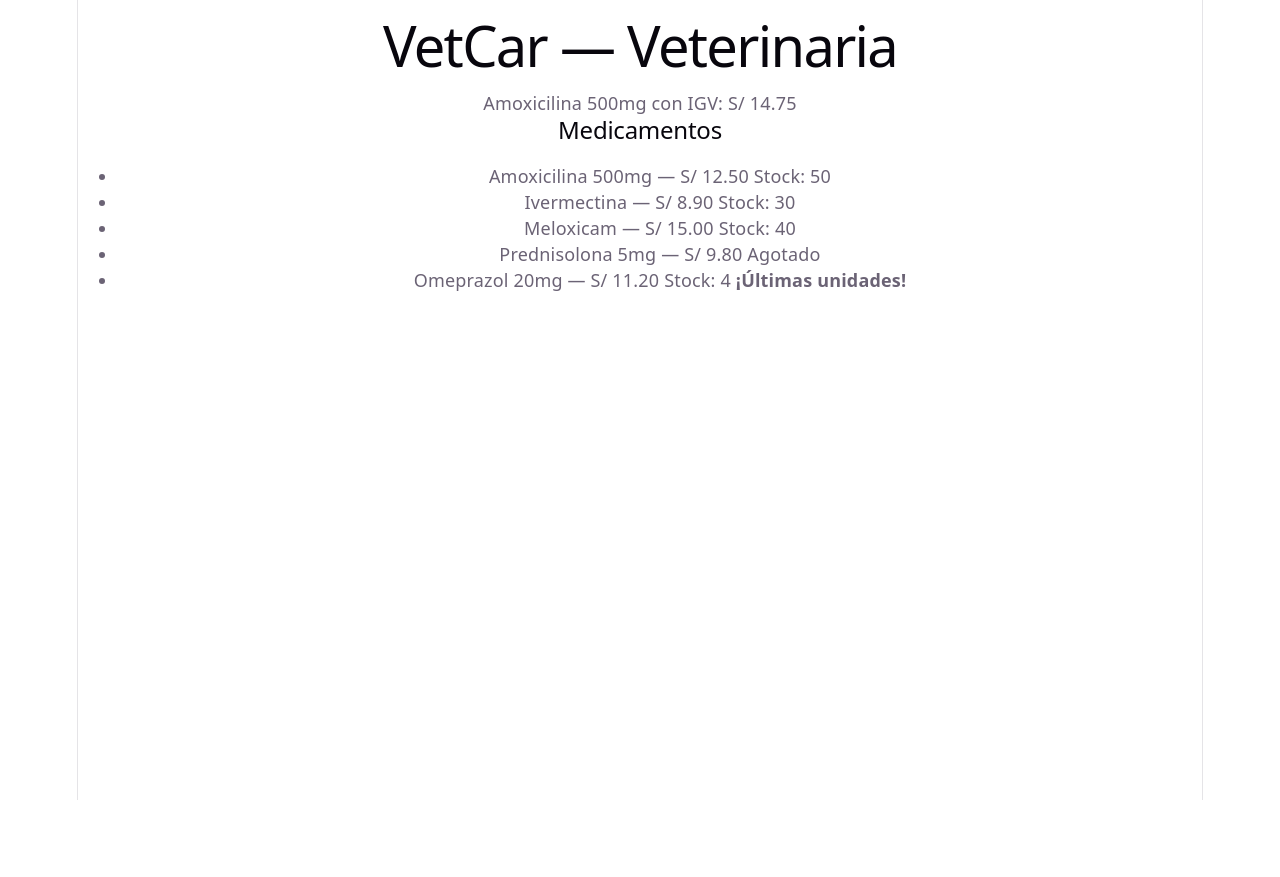
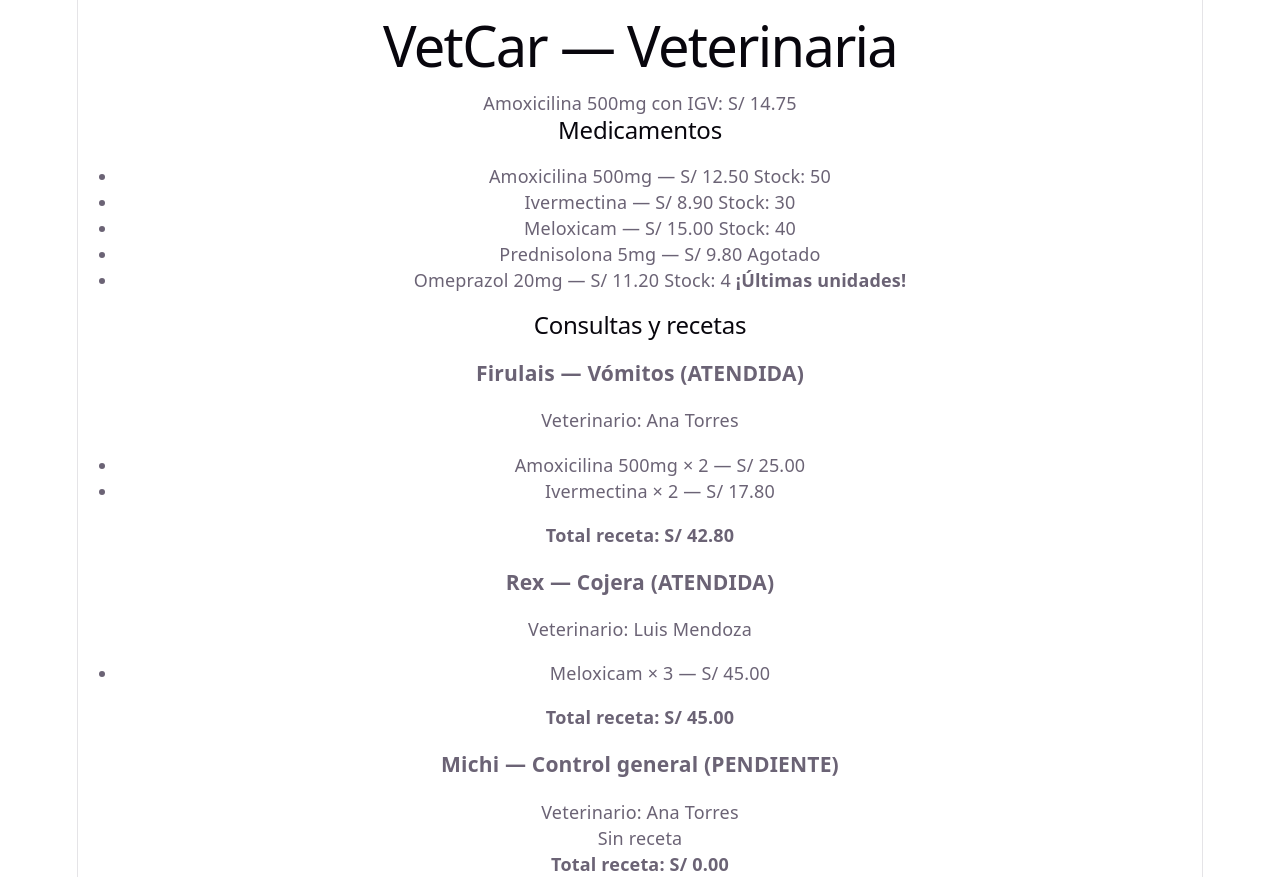
Before and after one commit to DMillonnesZ/Desarrollo-de-Aplicaciones-Empresariales, a React app in the folder semana8/frontend/: page / in a window 1280 px wide. Before the commit the page ends 800 px from the top, so only its background shows below. Built offline with nearby package versions, Linux system fonts and the light colour scheme; the HTML template or start-up script is replaced by a standard one.

Commit message:
feat(frontend): consultas con recetas en listas anidadas

```diff
--- a/semana8/frontend/src/App.jsx
+++ b/semana8/frontend/src/App.jsx
@@ -1,3 +1,4 @@
+
 const medicamentos = [
   { id: 1, uuid: "m1", nombre: "Amoxicilina 500mg", descripcion: "Antibiótico", stock: 50, precio_unitario: "12.50" },
   { id: 2, uuid: "m2", nombre: "Ivermectina", descripcion: "Antiparasitario", stock: 30, precio_unitario: "8.90" },
@@ -5,26 +6,118 @@ const medicamentos = [
   { id: 4, uuid: "m4", nombre: "Prednisolona 5mg", descripcion: "Corticoide", stock: 0, precio_unitario: "9.80" },
   { id: 5, uuid: "m5", nombre: "Omeprazol 20mg", descripcion: "Protector gástrico", stock: 4, precio_unitario: "11.20" },
 ];
+
+const consultas = [
+  {
+    uuid: "c1",
+    fecha: "2026-10-13T10:30:00Z",
+    mascota: "Firulais",
+    veterinario: "Ana Torres",
+    motivo: "Vómitos",
+    estado: "ATENDIDA",
+    costo: "60.00",
+    detalles_receta: [
+      { uuid: "d1", medicamento: "Amoxicilina 500mg", cantidad: 2, precio_unitario: "12.50", dosis: "1 cada 12 horas", indicaciones: "" },
+      { uuid: "d2", medicamento: "Ivermectina", cantidad: 2, precio_unitario: "8.90", dosis: "1 cada 12 horas", indicaciones: "" },
+    ],
+  },
+  {
+    uuid: "c2",
+    fecha: "2026-10-10T16:00:00Z",
+    mascota: "Rex",
+    veterinario: "Luis Mendoza",
+    motivo: "Cojera",
+    estado: "ATENDIDA",
+    costo: "80.00",
+    detalles_receta: [
+      { uuid: "d3", medicamento: "Meloxicam", cantidad: 3, precio_unitario: "15.00", dosis: "1 al día", indicaciones: "Con alimento" },
+    ],
+  },
+  {
+    uuid: "c3",
+    fecha: "2026-10-20T09:00:00Z",
+    mascota: "Michi",
+    veterinario: "Ana Torres",
+    motivo: "Control general",
+    estado: "PENDIENTE",
+    costo: "40.00",
+    detalles_receta: [],
+  },
+];
+
+const totalReceta = (detalles) =>
+  detalles.reduce(
+    (acc, d) => acc + d.cantidad * Number(d.precio_unitario),
+    0
+  );
+
 function App() {
   const nombreApp = "VetCar";
   const igv = 0.18;
-  const conIgv = (precio) => (precio * (1 + igv)).toFixed(2);
+
+  const conIgv = (precio) =>
+    (precio * (1 + igv)).toFixed(2);
 
   return (
     <div>
       <h1>{nombreApp} — Veterinaria</h1>
-      <p>Amoxicilina 500mg con IGV: S/ {conIgv(12.5)}</p>
+
+      <p>
+        Amoxicilina 500mg con IGV: S/ {conIgv(12.5)}
+      </p>
+
       <h2>Medicamentos</h2>
+
       {medicamentos.length === 0 && <p>No hay registros</p>}
+
       <ul>
         {medicamentos.map((m) => (
           <li key={m.id}>
             {m.nombre} — S/ {Number(m.precio_unitario).toFixed(2)}{" "}
-  {m.stock === 0 ? <span>Agotado</span> : <span>Stock: {m.stock}</span>}
-  {m.stock > 0 && m.stock <= 5 && <strong> ¡Últimas unidades!</strong>}
+
+            {m.stock === 0 ? (
+              <span>Agotado</span>
+            ) : (
+              <span>Stock: {m.stock}</span>
+            )}
+
+            {m.stock > 0 && m.stock <= 5 && (
+              <strong> ¡Últimas unidades!</strong>
+            )}
           </li>
         ))}
       </ul>
+
+      <h2>Consultas y recetas</h2>
+
+      {consultas.map((c) => (
+        <div key={c.uuid}>
+          <h3>
+            {c.mascota} — {c.motivo} ({c.estado})
+          </h3>
+
+          <p>Veterinario: {c.veterinario}</p>
+
+          {c.detalles_receta.length === 0 ? (
+            <p>Sin receta</p>
+          ) : (
+            <ul>
+              {c.detalles_receta.map((d) => (
+                <li key={d.uuid}>
+                  {d.medicamento} × {d.cantidad} — S/{" "}
+                  {(d.cantidad * Number(d.precio_unitario)).toFixed(2)}
+                </li>
+              ))}
+            </ul>
+          )}
+
+          <p>
+            <strong>
+              Total receta: S/ {totalReceta(c.detalles_receta).toFixed(2)}
+            </strong>
+          </p>
+        </div>
+      ))}
     </div>
   );
 }
```
Lines whose indentation alone changed are shown as unchanged.
